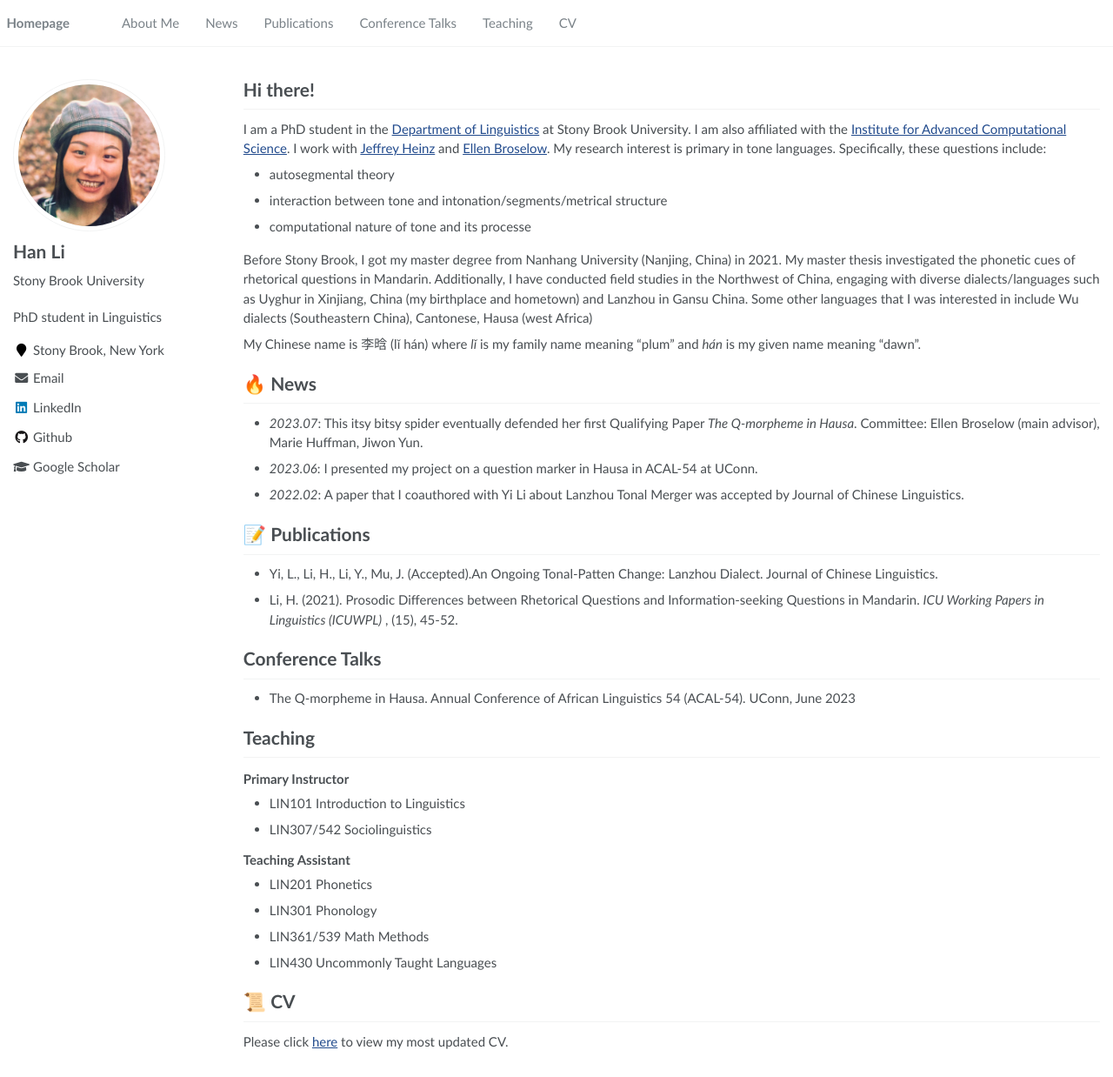
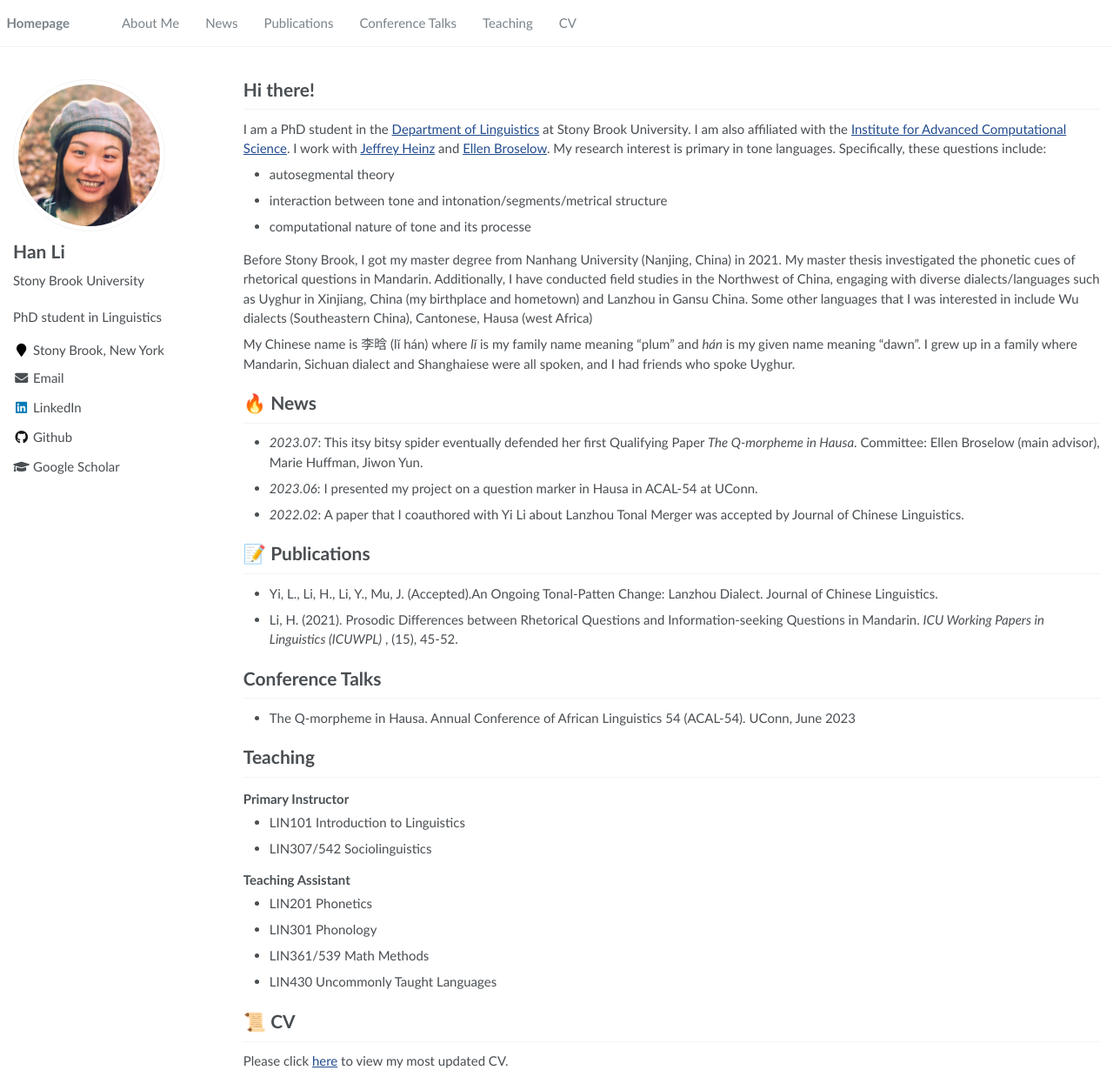
Before and after one commit to lihan829/lihan829.github.io, a Jekyll site: the page built from _pages/about.md, in a window 1280 px wide and 1238 px high. Shown: the whole window at 87% size. Built offline with Jekyll 4.4.1, drawn with Linux system fonts in a browser that asks for light colours.

Commit message:
Update about.md

```diff
--- a/_pages/about.md
+++ b/_pages/about.md
@@ -26,7 +26,7 @@
 
 Before Stony Brook, I got my master degree from Nanhang University (Nanjing, China) in 2021. My master thesis investigated the phonetic cues of rhetorical questions in Mandarin. Additionally, I have conducted field studies in the Northwest of China, engaging with diverse dialects/languages such as Uyghur in Xinjiang, China (my birthplace and hometown) and Lanzhou in Gansu China. Some other languages that I was interested in include Wu dialects (Southeastern China), Cantonese, Hausa (west Africa)
 
-My Chinese name is 李晗 (lǐ hán) where *lǐ* is my family name meaning "plum" and *hán* is my given name meaning "dawn".
+My Chinese name is 李晗 (lǐ hán) where *lǐ* is my family name meaning "plum" and *hán* is my given name meaning "dawn". I grew up in a family where Mandarin, Sichuan dialect and Shanghaiese were all spoken, and I had friends who spoke Uyghur.
 
 # 🔥 News
 
```
